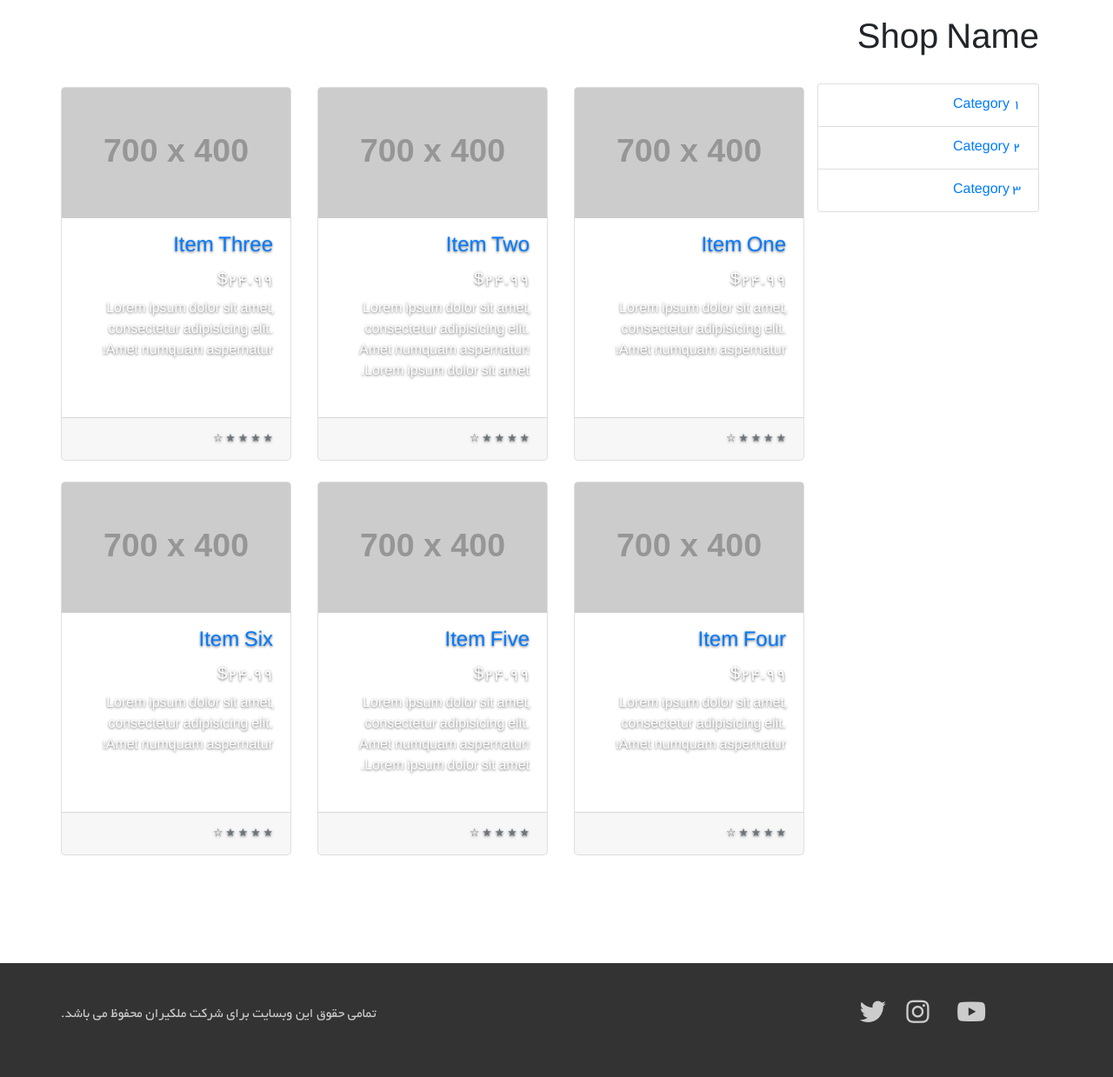
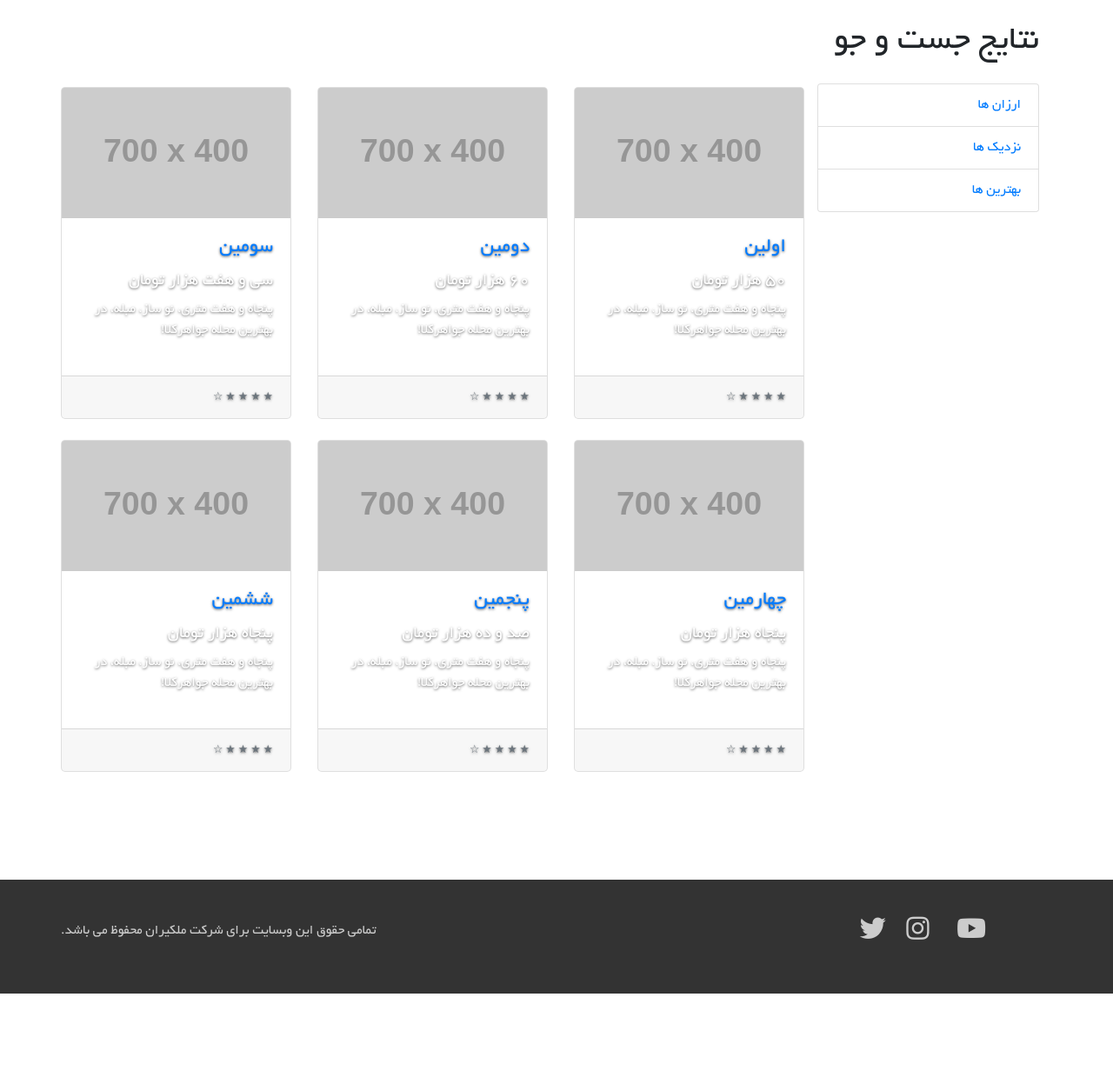
Before and after one commit to Monajem/tahlil, a Django app: page /result in a window 1280 px wide. Shown: the part 206-1445 px from the top of the page at 87% size. After the commit the page ends 1349 px from the top, so only its background shows below. Run offline with Django 3.2, Linux system fonts and the light colour scheme; grey boxes labelled with a size stand in for pictures from a placeholder-image service; some libraries are stand-ins or nearby versions.

Commit message:
Modified Result

```diff
--- a/main/templates/main/result.html
+++ b/main/templates/main/result.html
@@ -10,11 +10,11 @@
 
         <div class="col-lg-3">
 
-          <h1 class="my-4">Shop Name</h1>
+          <h1 class="my-4"> نتایج جست و جو</h1>
           <div class="list-group">
-            <a href="#" class="list-group-item">Category 1</a>
-            <a href="#" class="list-group-item">Category 2</a>
-            <a href="#" class="list-group-item">Category 3</a>
+            <a href="#" class="list-group-item"> ارزان ها</a>
+            <a href="#" class="list-group-item">نزدیک ها</a>
+            <a href="#" class="list-group-item">بهترین ها</a>
           </div>
 
         </div>
@@ -29,10 +29,10 @@
                 <a href="#"><img class="card-img-top" src="http://placehold.it/700x400" alt=""></a>
                 <div class="card-body">
                   <h4 class="card-title">
-                    <a href="#">Item One</a>
+                    <a href="#"> اولین </a>
                   </h4>
-                  <h5>$24.99</h5>
-                  <p class="card-text">Lorem ipsum dolor sit amet, consectetur adipisicing elit. Amet numquam aspernatur!</p>
+                  <h5> 50 هزار تومان</h5>
+                  <p class="card-text"> پنجاه و هفت متری، نو ساز، مبله، در بهترین محله جواهرکلا!</p>
                 </div>
                 <div class="card-footer">
                   <small class="text-muted">&#9733; &#9733; &#9733; &#9733; &#9734;</small>
@@ -45,10 +45,10 @@
                 <a href="#"><img class="card-img-top" src="http://placehold.it/700x400" alt=""></a>
                 <div class="card-body">
                   <h4 class="card-title">
-                    <a href="#">Item Two</a>
+                    <a href="#">دومین</a>
                   </h4>
-                  <h5>$24.99</h5>
-                  <p class="card-text">Lorem ipsum dolor sit amet, consectetur adipisicing elit. Amet numquam aspernatur! Lorem ipsum dolor sit amet.</p>
+                  <h5>60 هزار تومان</h5>
+                  <p class="card-text">پنجاه و هفت متری، نو ساز، مبله، در بهترین محله جواهرکلا! </p>
                 </div>
                 <div class="card-footer">
                   <small class="text-muted">&#9733; &#9733; &#9733; &#9733; &#9734;</small>
@@ -61,10 +61,10 @@
                 <a href="#"><img class="card-img-top" src="http://placehold.it/700x400" alt=""></a>
                 <div class="card-body">
                   <h4 class="card-title">
-                    <a href="#">Item Three</a>
+                    <a href="#">سومین </a>
                   </h4>
-                  <h5>$24.99</h5>
-                  <p class="card-text">Lorem ipsum dolor sit amet, consectetur adipisicing elit. Amet numquam aspernatur!</p>
+                  <h5> سی و هفت هزار تومان</h5>
+                  <p class="card-text"> پنجاه و هفت متری، نو ساز، مبله، در بهترین محله جواهرکلا! </p>
                 </div>
                 <div class="card-footer">
                   <small class="text-muted">&#9733; &#9733; &#9733; &#9733; &#9734;</small>
@@ -77,10 +77,10 @@
                 <a href="#"><img class="card-img-top" src="http://placehold.it/700x400" alt=""></a>
                 <div class="card-body">
                   <h4 class="card-title">
-                    <a href="#">Item Four</a>
+                    <a href="#"> چهارمین </a>
                   </h4>
-                  <h5>$24.99</h5>
-                  <p class="card-text">Lorem ipsum dolor sit amet, consectetur adipisicing elit. Amet numquam aspernatur!</p>
+                  <h5>پنجاه هزار تومان</h5>
+                  <p class="card-text">پنجاه و هفت متری، نو ساز، مبله، در بهترین محله جواهرکلا! </p>
                 </div>
                 <div class="card-footer">
                   <small class="text-muted">&#9733; &#9733; &#9733; &#9733; &#9734;</small>
@@ -93,10 +93,10 @@
                 <a href="#"><img class="card-img-top" src="http://placehold.it/700x400" alt=""></a>
                 <div class="card-body">
                   <h4 class="card-title">
-                    <a href="#">Item Five</a>
+                    <a href="#">پنجمین</a>
                   </h4>
-                  <h5>$24.99</h5>
-                  <p class="card-text">Lorem ipsum dolor sit amet, consectetur adipisicing elit. Amet numquam aspernatur! Lorem ipsum dolor sit amet.</p>
+                  <h5> صد و ده هزار تومان</h5>
+                  <p class="card-text"> پنجاه و هفت متری، نو ساز، مبله، در بهترین محله جواهرکلا!</p>
                 </div>
                 <div class="card-footer">
                   <small class="text-muted">&#9733; &#9733; &#9733; &#9733; &#9734;</small>
@@ -109,10 +109,10 @@
                 <a href="#"><img class="card-img-top" src="http://placehold.it/700x400" alt=""></a>
                 <div class="card-body">
                   <h4 class="card-title">
-                    <a href="#">Item Six</a>
+                    <a href="#">ششمین</a>
                   </h4>
-                  <h5>$24.99</h5>
-                  <p class="card-text">Lorem ipsum dolor sit amet, consectetur adipisicing elit. Amet numquam aspernatur!</p>
+                  <h5> پنجاه هزار تومان</h5>
+                  <p class="card-text">پنجاه و هفت متری، نو ساز، مبله، در بهترین محله جواهرکلا!</p>
                 </div>
                 <div class="card-footer">
                   <small class="text-muted">&#9733; &#9733; &#9733; &#9733; &#9734;</small>
@@ -142,13 +142,4 @@
 
 
 
-
-
-
-
-
-
-
-
-
 {% endblock content %}
```
Also changed, not shown: main/templates/main/javad.html (added, +11 -0 lines).
